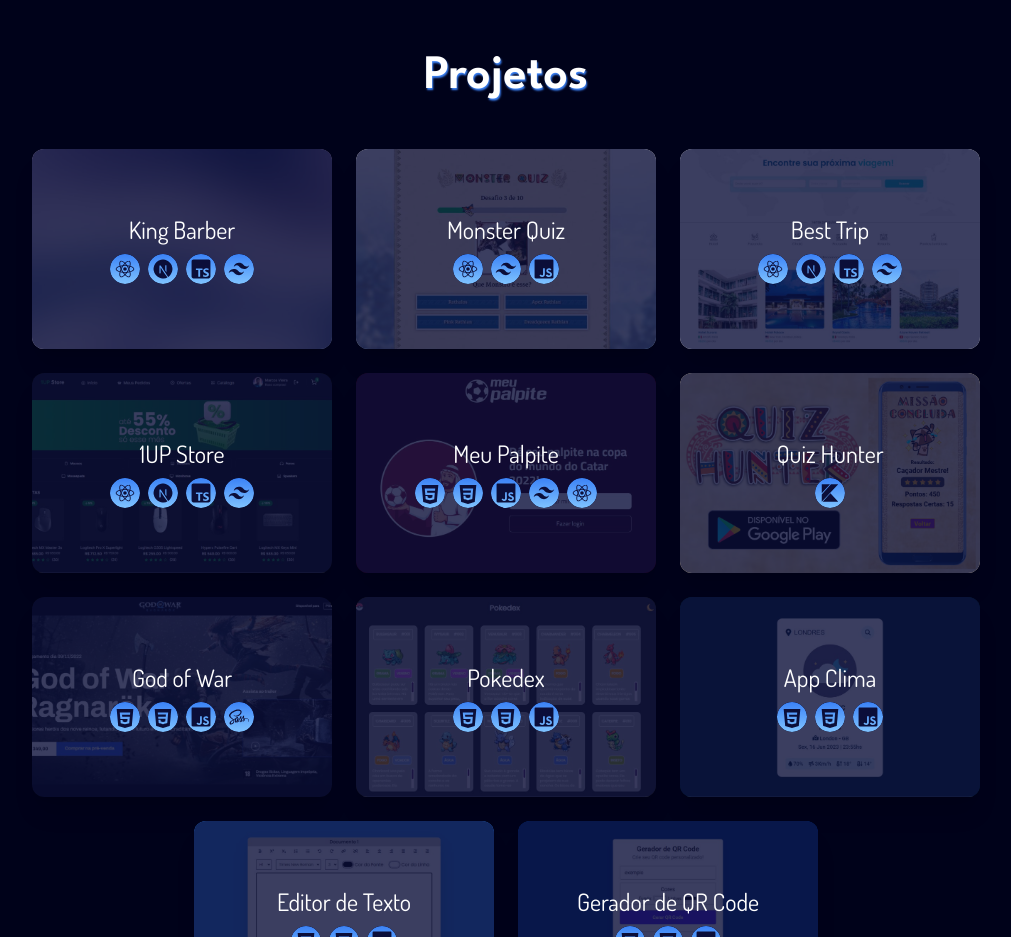
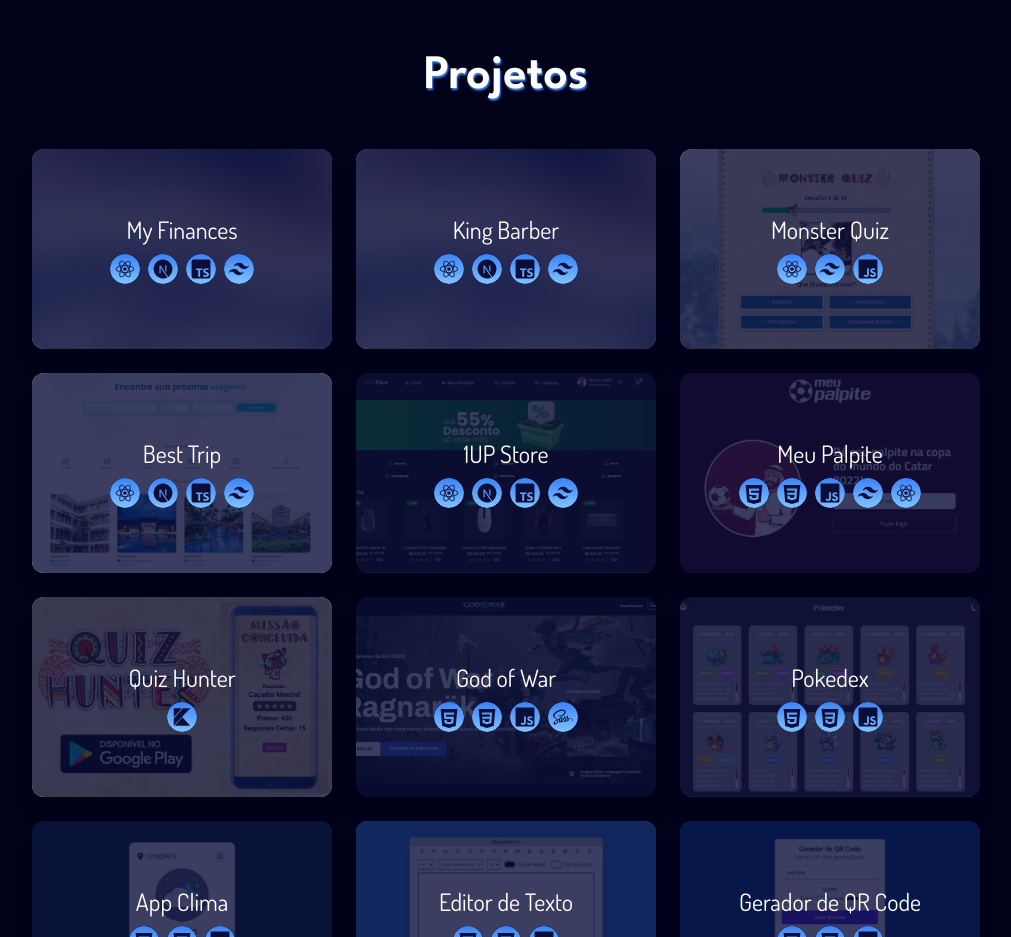
Before and after one commit to marvieiradev/portfolio, a React (Vite) app: page / in a window 1280 px wide. Shown: the part 1380-2317 px from the top of the page, without its empty margins (134-1145 px from the left). Built offline with nearby package versions, Linux system fonts and the light colour scheme.

Commit message:
feat: add new temporary projects

```diff
--- a/src/app.jsx
+++ b/src/app.jsx
@@ -6,6 +6,8 @@ import ModalPrimary03 from "./components/ModalPrimary03";
 import ModalPrimary04 from "./components/ModalPrimary04";
 import ModalPrimary05 from "./components/ModalPrimary05";
 import ModalPrimary06 from "./components/ModalPrimary06";
+import ModalPrimary07 from "./components/ModalPrimary07";
+import ModalPrimary08 from "./components/ModalPrimary08";
 import ModalSecondary01 from "./components/ModalSecondary01";
 import ModalSecondary02 from "./components/ModalSecondary02";
 import ModalSecondary03 from "./components/ModalSecondary03";
@@ -24,6 +26,8 @@ export function App() {
   const [showModalPrimary04, setShowModalPrimary04] = useState(false);
   const [showModalPrimary05, setShowModalPrimary05] = useState(false);
   const [showModalPrimary06, setShowModalPrimary06] = useState(false);
+  const [showModalPrimary07, setShowModalPrimary07] = useState(false);
+  const [showModalPrimary08, setShowModalPrimary08] = useState(false);
   const [showModalSecondary01, setShowModalSecondary01] = useState(false);
   const [showModalSecondary02, setShowModalSecondary02] = useState(false);
   const [showModalSecondary03, setShowModalSecondary03] = useState(false);
@@ -38,6 +42,8 @@ export function App() {
     setShowModalPrimary04(false);
     setShowModalPrimary05(false);
     setShowModalPrimary06(false);
+    setShowModalPrimary07(false);
+    setShowModalPrimary08(false);
     setShowModalSecondary01(false);
     setShowModalSecondary02(false);
     setShowModalSecondary03(false);
@@ -172,6 +178,22 @@ export function App() {
         </div>
 
         <div className="container flex flex-wrap justify-center my-10 px-3 max-w-5xl">
+          <div
+            onClick={() => {
+              setShowModalEmpty(true);
+            }}
+          >
+            <Project
+              classe="project-empty"
+              titulo="My Finances"
+              img1="reactjs"
+              img2="nextjs"
+              img3="typescript"
+              img4="tailwind"
+              cls5="hidden"
+            />
+          </div>
+
           <div
             onClick={() => {
               setShowModalEmpty(true);
@@ -422,6 +444,8 @@ export function App() {
       <ModalPrimary04 onClose={handleOnClose} visible={showModalPrimary04} />
       <ModalPrimary05 onClose={handleOnClose} visible={showModalPrimary05} />
       <ModalPrimary06 onClose={handleOnClose} visible={showModalPrimary06} />
+      <ModalPrimary07 onClose={handleOnClose} visible={showModalPrimary07} />
+      <ModalPrimary08 onClose={handleOnClose} visible={showModalPrimary08} />
       <ModalSecondary01
         onClose={handleOnClose}
         visible={showModalSecondary01}
```
